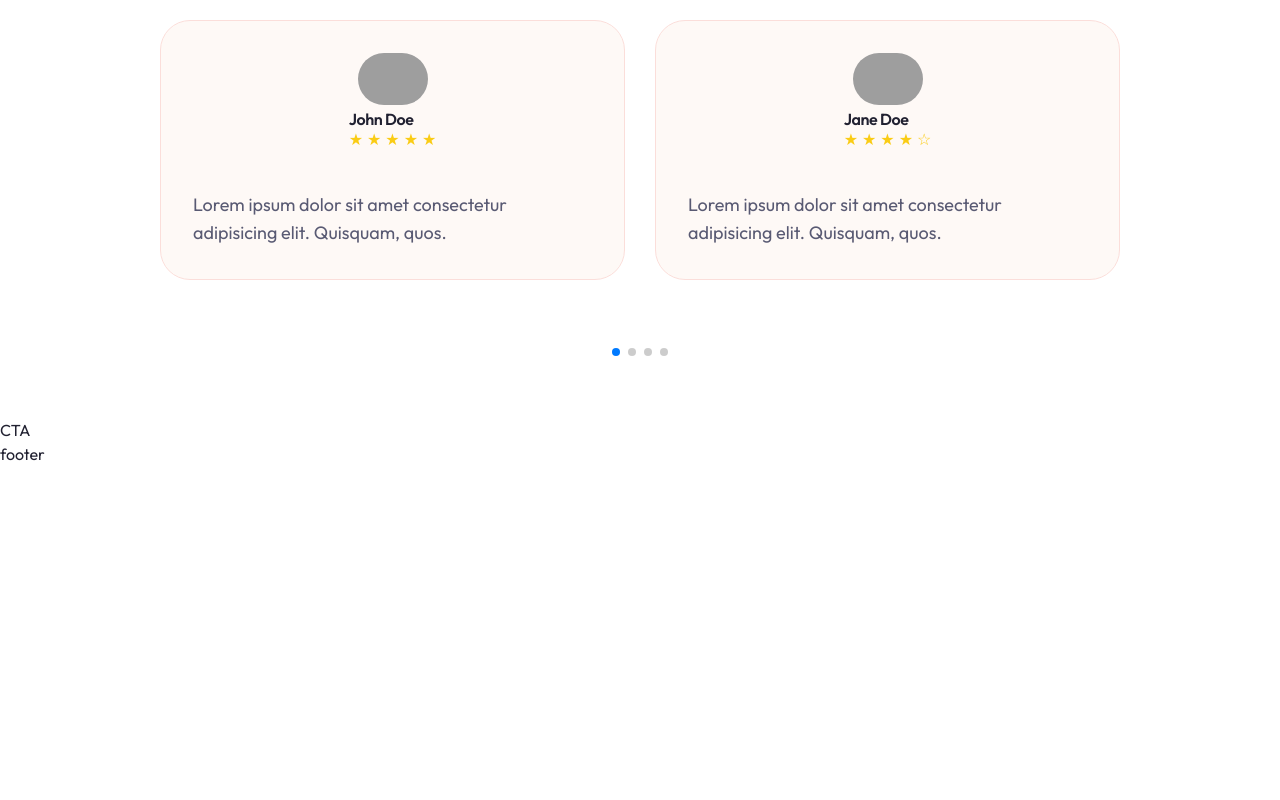
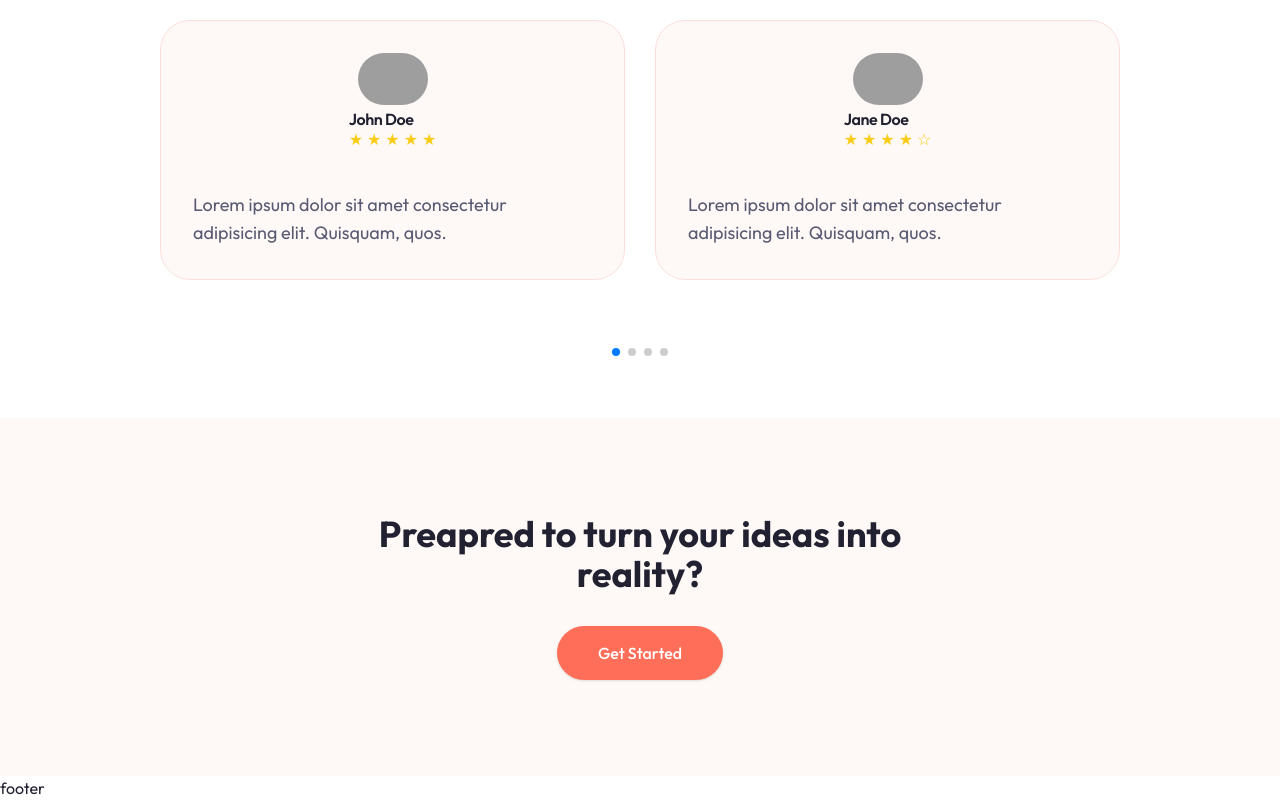
Before and after one commit to asifichy/Web_Portfolio, a Next.js app: page / in a window 1280 px wide. Shown: the part 3419-4219 px from the top of the page. Before the commit the page ends 3885 px from the top, so only its background shows below. Built offline with nearby package versions, Linux system fonts and the light colour scheme; grey boxes are pictures that could not be loaded.

Commit message:
cta adding

```diff
--- a/components/CTA.jsx
+++ b/components/CTA.jsx
@@ -1,11 +1,21 @@
-import React from 'react'
+import { Button } from "@/components/ui/button";
+import Link from "next/link";
 
 const CTA = () => {
   return (
-    <div>
-      CTA
-    </div>
-  )
-}
+    <section className="py-24 bg-tertiary dark:bg-secondary/40">
+      <div className="container mx-auto">
+        <div className="flex flex-col items-center">
+          <h2 className="h2 max-w-xl text-center mb-8">
+            Preapred to turn your ideas into reality?
+          </h2>
+          <Link href="/contact">
+            <Button>Get Started</Button>
+          </Link>
+        </div>
+      </div>
+    </section>
+  );
+};
 
-export default CTA
+export default CTA;
```
